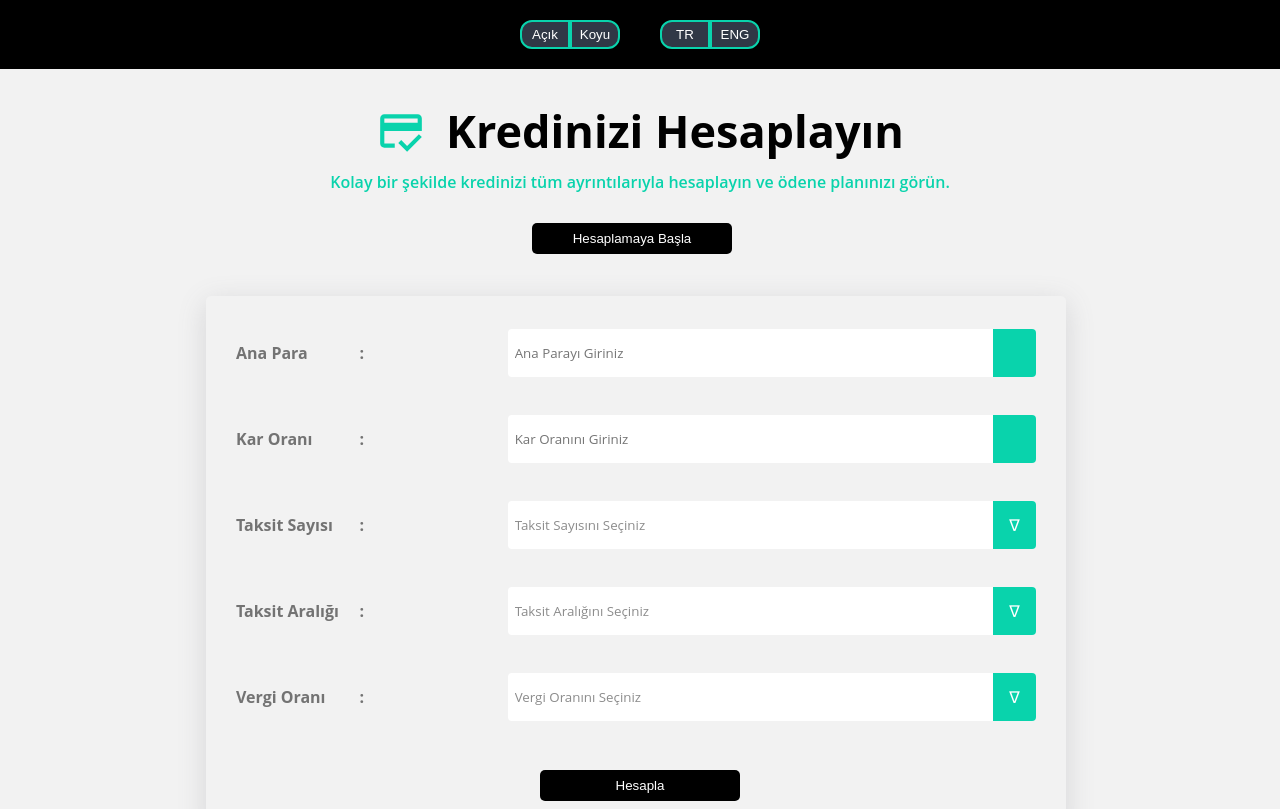
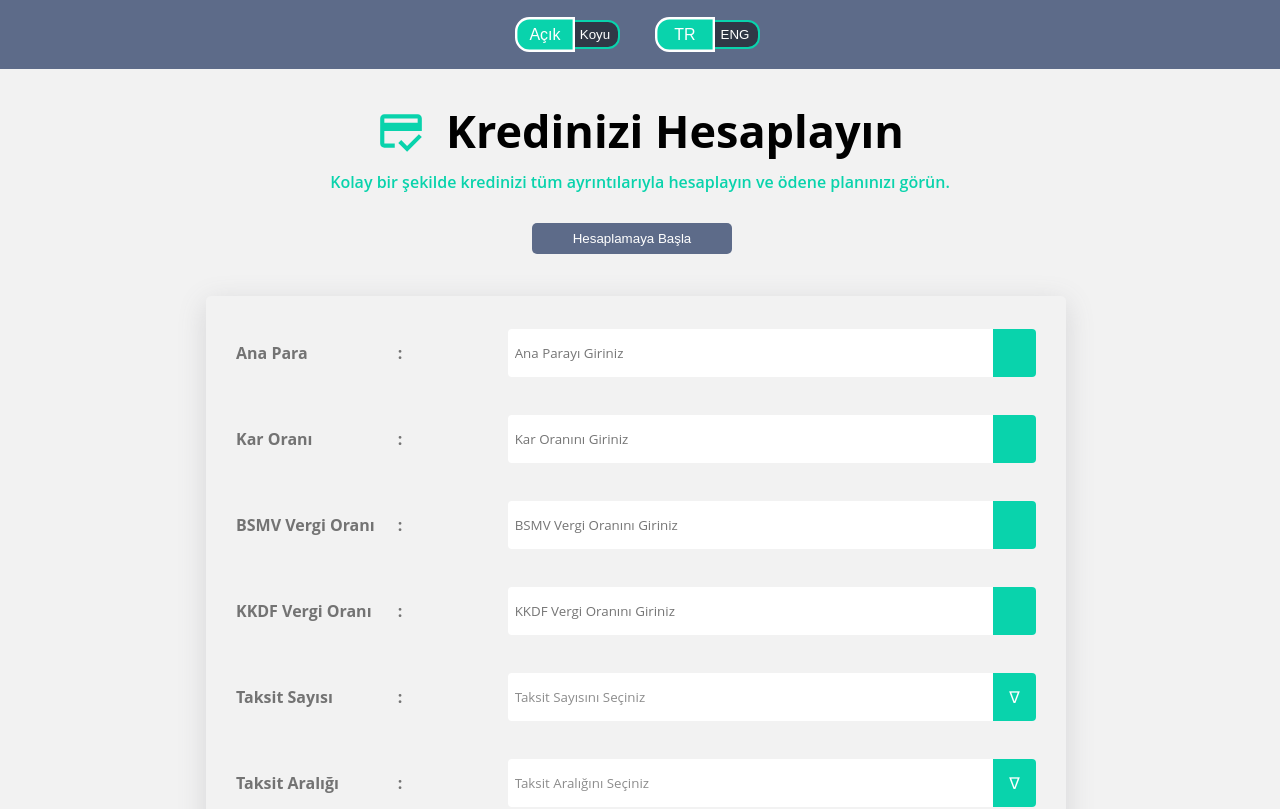
Before and after one commit to hkankyilmaz/fimple-credit-calculater, a React (Create React App) app: page / in a window 1280 px wide. Shown: the top 809 px of the page. Built offline with nearby package versions, Linux system fonts and the light colour scheme.

Commit message:
input area and focusImput hook updated
--some fixes

```diff
--- a/src/components/footer/styled.ts
+++ b/src/components/footer/styled.ts
@@ -6,7 +6,7 @@ export const StyledDiv = styled.div`
   justify-content: center;
   width: 100%;
   height: 5vh;
-  background-color: ${(props) => props.theme.colors.black};
+  background-color: #5d6b89;
   margin-top: ${(props) => props.theme.gutters.largestBig};
 `;
 
--- a/src/components/header/index.tsx
+++ b/src/components/header/index.tsx
@@ -28,7 +28,7 @@ function Header() {
           <div className="theme">
             <button
               onClick={() => handleClickTheme("light-btn")}
-              className="light-btn"
+              className="light-btn active"
             >
               {text.header.themeButtonOne}
             </button>
@@ -42,7 +42,7 @@ function Header() {
           <div className="lang">
             <button
               onClick={() => handleClickLanguage("tr-btn")}
-              className="tr-btn"
+              className="tr-btn active"
             >
               {text.header.langButtonOne}
             </button>
--- a/src/components/header/styled.ts
+++ b/src/components/header/styled.ts
@@ -35,9 +35,10 @@ export const StyledDiv = styled.div<IItheme>`
     justify-content: center;
     align-items: center;
     position: fixed;
-    background-color: ${(props) => props.theme.colors.black};
+    background-color: #5d6b89;
     padding: 20px;
     top: 0;
+    z-index: 999;
 
     .theme {
       margin-right: ${(props) => props.theme.gutters.large};
--- a/src/components/home/styled.ts
+++ b/src/components/home/styled.ts
@@ -14,7 +14,7 @@ export const StyledDiv = styled.div<IItheme>`
     border: none;
     background-color: ${(props) =>
       props.Itheme === "light"
-        ? props.theme.colors.black
+        ? props.theme.colors.softBlue
         : props.theme.colors.green};
     color: ${(props) =>
       props.Itheme === "light"
--- a/src/components/home/userInput/index.tsx
+++ b/src/components/home/userInput/index.tsx
@@ -22,7 +22,7 @@ const UserInput = React.forwardRef<HTMLDivElement>((props, inputRef) => {
     formState: { errors },
   } = useForm<FormInputs>({ criteriaMode: "all" });
   const onSubmit = (data: FormInputs) => console.log(data, errors);
-  const watchFields = watch(["numOfIns", "insInterval", "taxRate"]);
+  const watchFields = watch(["numOfIns", "insInterval"]);
 
   useEffect(() => {
     focusImput(getValues(), setFocus);
@@ -108,6 +108,68 @@ const UserInput = React.forwardRef<HTMLDivElement>((props, inputRef) => {
           </Grid>
           <Grid item xs={12} md={4}>
             <p>
+              {text.home.taxRateBSMV} <span>:</span>
+            </p>
+          </Grid>
+          <Grid item xs={12} md={8}>
+            <div className="input">
+              <input
+                autoComplete="off"
+                placeholder={text.home.taxRateBSMVPlaceHolder}
+                {...register("taxeRateBSMV", {
+                  required: text.home.errorField.required,
+                  max: {
+                    value: 30,
+                    message: text.home.errorField.taxRateBSMV.max,
+                  },
+                  min: {
+                    value: 1.1,
+                    message: text.home.errorField.taxRateBSMV.min,
+                  },
+                  pattern: {
+                    value: /\d+/,
+                    message: text.home.errorField.taxRateBSMV.pattern,
+                  },
+                })}
+              ></input>
+            </div>
+          </Grid>
+          <Grid item container xs={12}>
+            <ErrorField message={errors?.taxeRateBSMV?.message || null} />
+          </Grid>
+          <Grid item xs={12} md={4}>
+            <p>
+              {text.home.taxRateKKDF} <span>:</span>
+            </p>
+          </Grid>
+          <Grid item xs={12} md={8}>
+            <div className="input">
+              <input
+                autoComplete="off"
+                placeholder={text.home.taxRateKKDFPlaceHolder}
+                {...register("taxeRateKKDF", {
+                  required: text.home.errorField.required,
+                  max: {
+                    value: 30,
+                    message: text.home.errorField.taxeRateKKDF.max,
+                  },
+                  min: {
+                    value: 1.1,
+                    message: text.home.errorField.taxeRateKKDF.min,
+                  },
+                  pattern: {
+                    value: /\d+/,
+                    message: text.home.errorField.taxeRateKKDF.pattern,
+                  },
+                })}
+              ></input>
+            </div>
+          </Grid>
+          <Grid item container xs={12}>
+            <ErrorField message={errors?.taxeRateKKDF?.message || null} />
+          </Grid>
+          <Grid item xs={12} md={4}>
+            <p>
               {text.home.numOfIns} <span>:</span>
             </p>
           </Grid>
@@ -159,27 +221,6 @@ const UserInput = React.forwardRef<HTMLDivElement>((props, inputRef) => {
           <Grid item container xs={12}>
             <ErrorField message={errors?.insInterval?.message || null} />
           </Grid>
-          <Grid item xs={12} md={4}>
-            <p>
-              {text.home.taxRate} <span>:</span>
-            </p>
-          </Grid>
-          <Grid item xs={12} md={8}>
-            <div className="select">
-              <select
-                {...register("taxRate", {
-                  required: text.home.errorField.required,
-                })}
-              >
-                <option value=""> {text.home.taxRatePlaceHolder} </option>
-                <option value="BSMV">BSMV</option>
-                <option value="KKDF">KKDF</option>
-              </select>
-            </div>
-          </Grid>
-          <Grid item container xs={12}>
-            <ErrorField message={errors?.taxRate?.message || null} />
-          </Grid>
         </Grid>
         <button type="submit">{text.home.calculateButton}</button>
       </StyledForm>
--- a/src/components/home/userInput/styled.ts
+++ b/src/components/home/userInput/styled.ts
@@ -31,7 +31,7 @@ export const StyledForm = styled.form<IItheme>`
 
   span {
     float: right;
-    margin-right: ${(props) => (props.language === "turkish" ? "50%" : "25%")};
+    margin-right: ${(props) => (props.language === "turkish" ? "35%" : "25%")};
     font-weight: bold;
   }
 
--- a/src/components/home/userInput/userInput.d.ts
+++ b/src/components/home/userInput/userInput.d.ts
@@ -1,7 +1,8 @@
 export interface FormInputs {
   principal?: number;
   numOfIns?: number;
+  taxeRateBSMV?: number;
+  taxeRateKKDF?: number;
   profitRate?: number;
   insInterval?: string;
-  taxRate?: string;
 }
--- a/src/customHook/focusImput/index.tsx
+++ b/src/customHook/focusImput/index.tsx
@@ -5,12 +5,12 @@ export const focusImput = (obj: any, func: any): void => {
 
   arr.map((item, idx) => {
     item[1] !== "" &&
-      1 < idx &&
-      idx < 4 &&
+      3 < idx &&
+      idx < 5 &&
       arr[idx + 1][1] === "" &&
       func(arr[idx + 1][0]);
 
-    if (item[1] !== "" && idx === 4) {
+    if (item[1] !== "" && idx === 5) {
       const arrr = arr.filter((value) => {
         return value[1] === "";
       });
--- a/src/store/languageContext/index.tsx
+++ b/src/store/languageContext/index.tsx
@@ -28,28 +28,35 @@ export const LanguageProvider = ({ children }: IChildren) => {
       principalPlaceHolder:
         language === "turkish" ? "Ana Parayı Giriniz" : "Enter The Principal",
       numOfIns:
-        language === "turkish" ? "Taksit Sayısı" : "Number Of Installment",
+        language === "turkish" ? "Taksit Sayısı" : "Number Of Instalment",
       numOfInsPlaceHolder:
         language === "turkish"
           ? "Taksit Sayısını Seçiniz"
-          : "Choose Number Of Installment",
+          : "Choose Number Of Instalment",
       profitRate: language === "turkish" ? "Kar Oranı" : "Profit Rate",
       profitRatePlaceHolder:
         language === "turkish" ? "Kar Oranını Giriniz" : "Enter Profit Rate",
+      taxRateBSMV:
+        language === "turkish" ? "BSMV Vergi Oranı" : "Tax Rate of BSMV",
+      taxRateBSMVPlaceHolder:
+        language === "turkish"
+          ? "BSMV Vergi Oranını Giriniz"
+          : "Enter The Tax Rate of BSMV",
+      taxRateKKDF:
+        language === "turkish" ? "KKDF Vergi Oranı" : "Tax Rate of KKDF",
+      taxRateKKDFPlaceHolder:
+        language === "turkish"
+          ? "KKDF Vergi Oranını Giriniz"
+          : "Enter The Tax Rate of KKDF",
       insInterval:
-        language === "turkish" ? "Taksit Aralığı" : "Installment Interval",
+        language === "turkish" ? "Taksit Aralığı" : "Instalment Interval",
       insIntervalPlaceHolder:
         language === "turkish"
           ? "Taksit Aralığını Seçiniz"
-          : "Choose Installment Interval",
+          : "Choose Instalment Interval",
       insIntervalOptOne: language === "turkish" ? "Yıllık" : "Yearly",
       insIntervalOptTwo: language === "turkish" ? "Aylık" : "Montly",
       insIntervalOptThree: language === "turkish" ? "Haftalık" : "Weekly",
-      taxRate: language === "turkish" ? "Vergi Oranı" : "Tax Rate",
-      taxRatePlaceHolder:
-        language === "turkish"
-          ? "Vergi Oranını Seçiniz"
-          : "Choose The Tax Rate",
       calculateButton: language === "turkish" ? "Hesapla" : "Calculate",
       totalRefund:
         language === "turkish" ? "Toplam Geri Ödeme" : "Total Refund",
@@ -90,6 +97,34 @@ export const LanguageProvider = ({ children }: IChildren) => {
               ? "Bu alana sadece sayı girebilirsiniz"
               : "This input is number only",
         },
+        taxRateBSMV: {
+          max:
+            language === "turkish"
+              ? "En fazla %30 girebilirsiniz"
+              : "You can enter up to 30%",
+          min:
+            language === "turkish"
+              ? "En ez %1.1 girebilirsiniz"
+              : "You can enter at least 1.1%",
+          pattern:
+            language === "turkish"
+              ? "Bu alana sadece sayı girebilirsiniz"
+              : "This input is number only",
+        },
+        taxeRateKKDF: {
+          max:
+            language === "turkish"
+              ? "En fazla %30 girebilirsiniz"
+              : "You can enter up to 30%",
+          min:
+            language === "turkish"
+              ? "En ez %1.1 girebilirsiniz"
+              : "You can enter at least 1.1%",
+          pattern:
+            language === "turkish"
+              ? "Bu alana sadece sayı girebilirsiniz"
+              : "This input is number only",
+        },
       },
     },
     footer: {
--- a/src/theme/index.tsx
+++ b/src/theme/index.tsx
@@ -25,7 +25,7 @@ export const theme = {
     gray: "#C4C4C4",
     green: "#09D3AC",
     darkGreen: "#069377",
-    softBlue: "#96a1b6",
+    softBlue: "#5d6b89",
     blue: "#a4b0c1",
     lightGray: "#E5E5E5",
     textColorLight: "#000",
```
